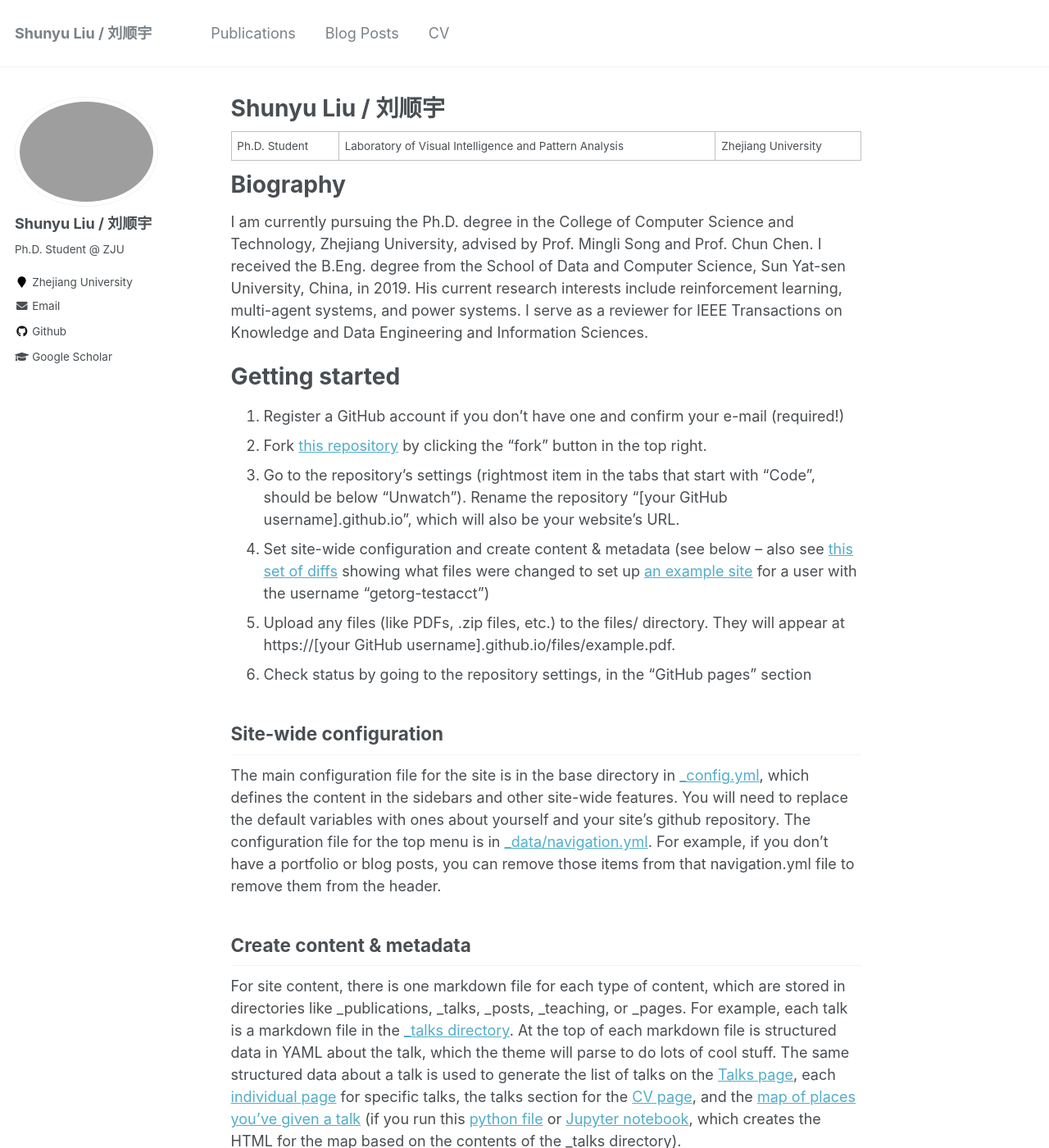
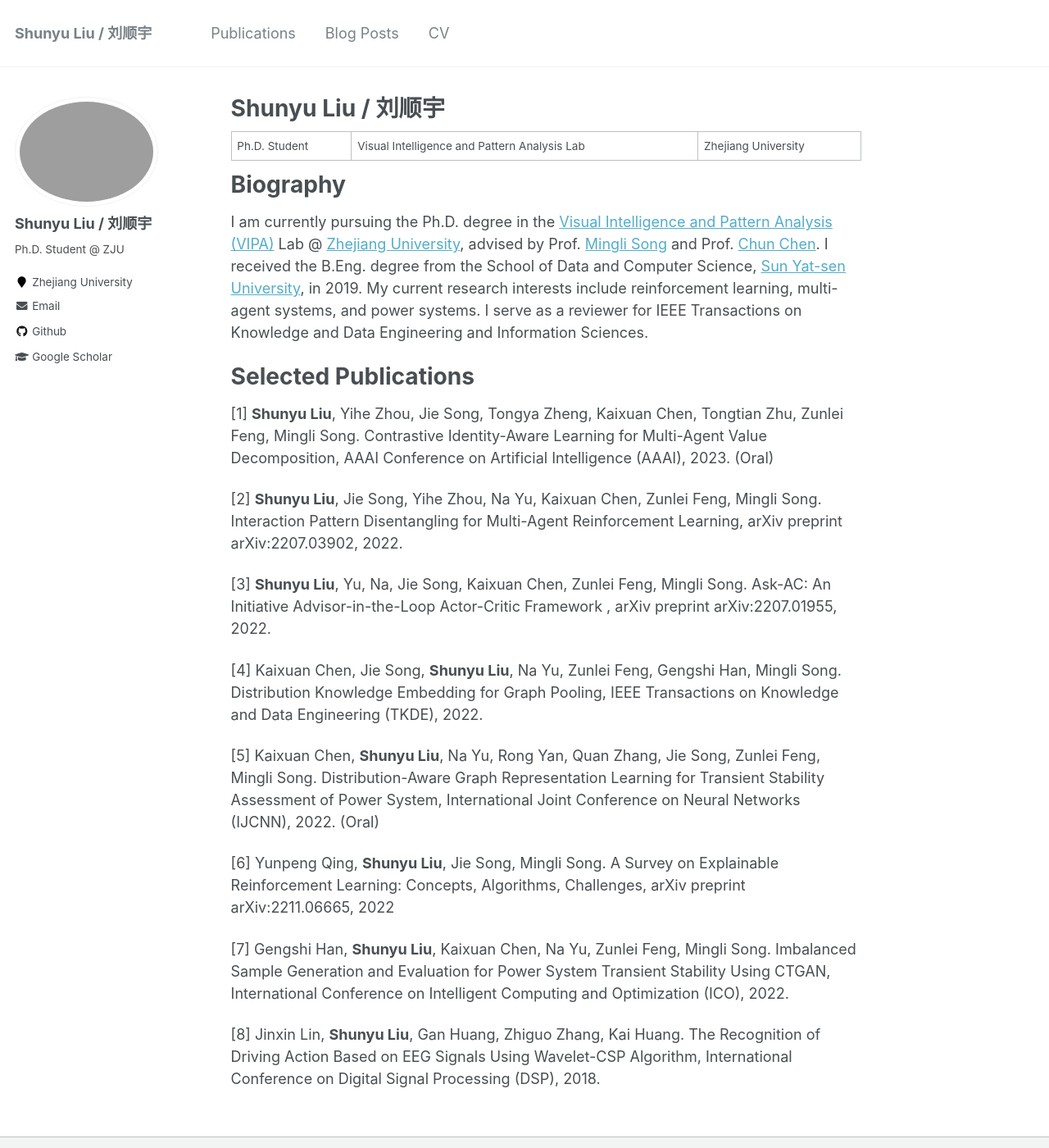
Before and after one commit to liushunyu/liushunyu.github.io, a Jekyll site: the page built from _pages/about.md, in a window 1280 px wide and 1400 px high. Shown: the whole window at 82% size. Built offline with Jekyll 4.4.1, drawn with Linux system fonts in a browser that asks for light colours; some of the changed text lies outside the part shown.

Commit message:
Update about.md

```diff
--- a/_pages/about.md
+++ b/_pages/about.md
@@ -8,41 +8,27 @@ redirect_from:
   - /about.html
 ---
 
-Ph.D. Student | Laboratory of Visual Intelligence and Pattern Analysis | Zhejiang University
+Ph.D. Student | Visual Intelligence and Pattern Analysis Lab | Zhejiang University
 
 Biography
 ======
-I am currently pursuing the Ph.D. degree in the College of Computer Science and Technology, Zhejiang University, advised by Prof. Mingli Song and Prof. Chun Chen. I received the B.Eng. degree from the School of Data and Computer Science, Sun Yat-sen University, China, in 2019. His current research interests include reinforcement learning, multi-agent systems, and power systems. I serve as a reviewer for IEEE Transactions on Knowledge and Data Engineering and Information Sciences.
+I am currently pursuing the Ph.D. degree in the [Visual Intelligence and Pattern Analysis (VIPA)](https://www.vipazoo.cn/) Lab @ [Zhejiang University](https://www.zju.edu.cn/), advised by Prof. [Mingli Song](https://person.zju.edu.cn/msong) and Prof. [Chun Chen](https://person.zju.edu.cn/chenc). I received the B.Eng. degree from the School of Data and Computer Science, [Sun Yat-sen University](https://www.sysu.edu.cn/), in 2019. My current research interests include reinforcement learning, multi-agent systems, and power systems. I serve as a reviewer for IEEE Transactions on Knowledge and Data Engineering and Information Sciences.
 
-Getting started
+Selected Publications
 ======
-1. Register a GitHub account if you don't have one and confirm your e-mail (required!)
-1. Fork [this repository](https://github.com/academicpages/academicpages.github.io) by clicking the "fork" button in the top right.
-1. Go to the repository's settings (rightmost item in the tabs that start with "Code", should be below "Unwatch"). Rename the repository "[your GitHub username].github.io", which will also be your website's URL.
-1. Set site-wide configuration and create content & metadata (see below -- also see [this set of diffs](http://archive.is/3TPas) showing what files were changed to set up [an example site](https://getorg-testacct.github.io) for a user with the username "getorg-testacct")
-1. Upload any files (like PDFs, .zip files, etc.) to the files/ directory. They will appear at https://[your GitHub username].github.io/files/example.pdf.
-1. Check status by going to the repository settings, in the "GitHub pages" section
+[1] **Shunyu Liu**, Yihe Zhou, Jie Song, Tongya Zheng, Kaixuan Chen, Tongtian Zhu, Zunlei Feng, Mingli Song. Contrastive Identity-Aware Learning for Multi-Agent Value Decomposition, AAAI Conference on Artificial Intelligence (AAAI), 2023. (Oral)
 
-Site-wide configuration
-------
-The main configuration file for the site is in the base directory in [_config.yml](https://github.com/academicpages/academicpages.github.io/blob/master/_config.yml), which defines the content in the sidebars and other site-wide features. You will need to replace the default variables with ones about yourself and your site's github repository. The configuration file for the top menu is in [_data/navigation.yml](https://github.com/academicpages/academicpages.github.io/blob/master/_data/navigation.yml). For example, if you don't have a portfolio or blog posts, you can remove those items from that navigation.yml file to remove them from the header.
+[2] **Shunyu Liu**, Jie Song, Yihe Zhou, Na Yu, Kaixuan Chen, Zunlei Feng, Mingli Song. Interaction Pattern Disentangling for Multi-Agent Reinforcement Learning, arXiv preprint arXiv:2207.03902, 2022.
 
-Create content & metadata
-------
-For site content, there is one markdown file for each type of content, which are stored in directories like _publications, _talks, _posts, _teaching, or _pages. For example, each talk is a markdown file in the [_talks directory](https://github.com/academicpages/academicpages.github.io/tree/master/_talks). At the top of each markdown file is structured data in YAML about the talk, which the theme will parse to do lots of cool stuff. The same structured data about a talk is used to generate the list of talks on the [Talks page](https://academicpages.github.io/talks), each [individual page](https://academicpages.github.io/talks/2012-03-01-talk-1) for specific talks, the talks section for the [CV page](https://academicpages.github.io/cv), and the [map of places you've given a talk](https://academicpages.github.io/talkmap.html) (if you run this [python file](https://github.com/academicpages/academicpages.github.io/blob/master/talkmap.py) or [Jupyter notebook](https://github.com/academicpages/academicpages.github.io/blob/master/talkmap.ipynb), which creates the HTML for the map based on the contents of the _talks directory).
+[3] **Shunyu Liu**, Yu, Na, Jie Song, Kaixuan Chen, Zunlei Feng, Mingli Song. Ask-AC: An Initiative Advisor-in-the-Loop Actor-Critic Framework
+, arXiv preprint arXiv:2207.01955, 2022.
 
-**Markdown generator**
+[4] Kaixuan Chen, Jie Song, **Shunyu Liu**, Na Yu, Zunlei Feng, Gengshi Han, Mingli Song. Distribution Knowledge Embedding for Graph Pooling, IEEE Transactions on Knowledge and Data Engineering (TKDE), 2022.
 
-I have also created [a set of Jupyter notebooks](https://github.com/academicpages/academicpages.github.io/tree/master/markdown_generator
-) that converts a CSV containing structured data about talks or presentations into individual markdown files that will be properly formatted for the academicpages template. The sample CSVs in that directory are the ones I used to create my own personal website at stuartgeiger.com. My usual workflow is that I keep a spreadsheet of my publications and talks, then run the code in these notebooks to generate the markdown files, then commit and push them to the GitHub repository.
+[5] Kaixuan Chen, **Shunyu Liu**, Na Yu, Rong Yan, Quan Zhang, Jie Song, Zunlei Feng, Mingli Song. Distribution-Aware Graph Representation Learning for Transient Stability Assessment of Power System, International Joint Conference on Neural Networks (IJCNN), 2022. (Oral)
 
-How to edit your site's GitHub repository
-------
-Many people use a git client to create files on their local computer and then push them to GitHub's servers. If you are not familiar with git, you can directly edit these configuration and markdown files directly in the github.com interface. Navigate to a file (like [this one](https://github.com/academicpages/academicpages.github.io/blob/master/_talks/2012-03-01-talk-1.md) and click the pencil icon in the top right of the content preview (to the right of the "Raw | Blame | History" buttons). You can delete a file by clicking the trashcan icon to the right of the pencil icon. You can also create new files or upload files by navigating to a directory and clicking the "Create new file" or "Upload files" buttons.
+[6] Yunpeng Qing, **Shunyu Liu**, Jie Song, Mingli Song. A Survey on Explainable Reinforcement Learning: Concepts, Algorithms, Challenges, arXiv preprint arXiv:2211.06665, 2022
 
-Example: editing a markdown file for a talk
-![Editing a markdown file for a talk](/images/editing-talk.png)
+[7] Gengshi Han, **Shunyu Liu**, Kaixuan Chen, Na Yu, Zunlei Feng, Mingli Song. Imbalanced Sample Generation and Evaluation for Power System Transient Stability Using CTGAN, International Conference on Intelligent Computing and Optimization (ICO), 2022.
 
-For more info
-------
-More info about configuring academicpages can be found in [the guide](https://academicpages.github.io/markdown/). The [guides for the Minimal Mistakes theme](https://mmistakes.github.io/minimal-mistakes/docs/configuration/) (which this theme was forked from) might also be helpful.
+[8] Jinxin Lin, **Shunyu Liu**, Gan Huang, Zhiguo Zhang, Kai Huang. The Recognition of Driving Action Based on EEG Signals Using Wavelet-CSP Algorithm, International Conference on Digital Signal Processing (DSP), 2018.
```
